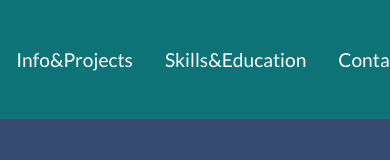
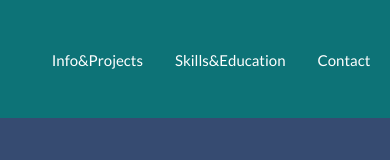
Before and after one commit to nimaester/psite, a React (Create React App) app: page / in a window 390 px wide. Shown: the top 160 px of the page. Built offline with nearby package versions, Linux system fonts and the light colour scheme.

Commit message:
updates on mobile style

```diff
--- a/src/styles/_about.scss
+++ b/src/styles/_about.scss
@@ -6,7 +6,7 @@
   justify-content: center;
   min-height: 90vh;
   background-image: url('../img//wallpaper2.png');
-  background-position: center 8%;
+  background-position: center 2%;
 
   h2 {
     font-weight: lighter;
@@ -108,6 +108,7 @@
 @media screen and (max-width: 865px) {
   .about {
     flex-direction: column;
+    padding: 0rem 1rem 0rem 1rem;
     button {
       width: 100%;
     }
@@ -121,7 +122,7 @@
   }
 
   .about-me {
-    padding: 6rem 1rem 6rem 1rem;
+    padding: 6rem 0rem 6rem 0rem;
     .cards {
       flex-wrap: wrap;
       p {
--- a/src/styles/_nav.scss
+++ b/src/styles/_nav.scss
@@ -36,6 +36,9 @@ nav {
     .logo {
       display: none;
     }
+    a {
+      font-size: smaller;
+    }
 
   }
 }
--- a/src/styles/app.scss
+++ b/src/styles/app.scss
@@ -43,9 +43,9 @@ hr {
 
 
 @media screen and (max-width: 865px) {
-  .about-main {
-    padding: 0rem 1rem 0rem 1rem;
-  }
+  // * {
+  //   padding: 0rem 1rem 0rem 1rem;
+  // }
 }
 
 @import "./about";
```
